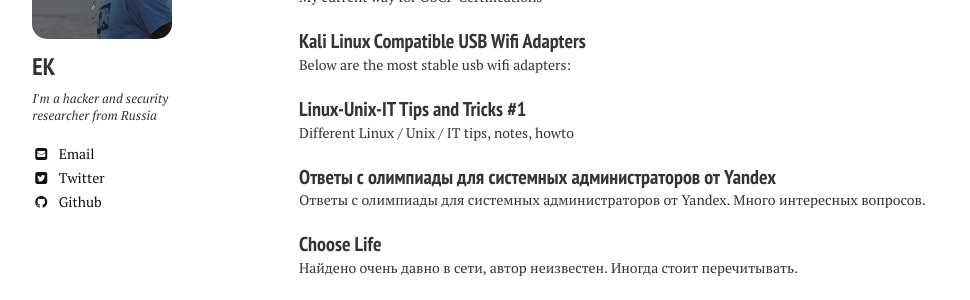
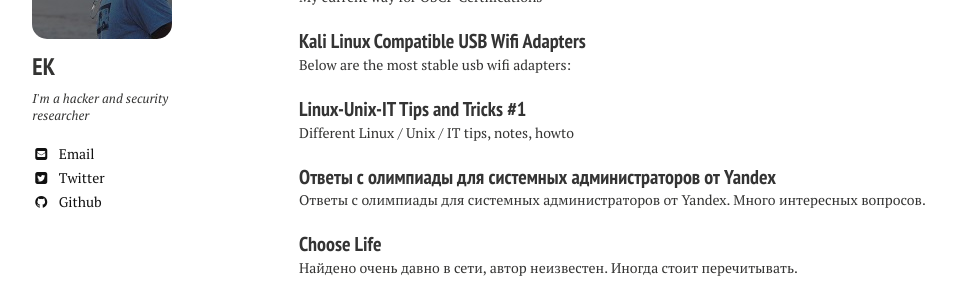
Before and after one commit to jivoi/jivoi.github.io, a Jekyll site: the page built from index.md, in a window 1280 px wide. Shown: the part 197-497 px from the top of the page, without its empty margins (21-991 px from the left). Built offline with Jekyll 4.4.1, drawn with Linux system fonts in a browser that asks for light colours; nearby versions of some CDN libraries; comment, search, counter and statistics services are not loaded.

```diff
--- a/_config.yml
+++ b/_config.yml
@@ -28,7 +28,7 @@
 owner:
   name: EK
   avatar: avatar.jpg
-  bio: "I'm a hacker and security researcher from Russia"
+  bio: "I'm a hacker and security researcher"
   email: ekoz@protonmail.com
   disqus-shortname: httpjivoigithubcom
   twitter: jivoi
```
Also changed, not shown: index.md (+1 -1 lines), Gemfile.lock, 2 other files.
